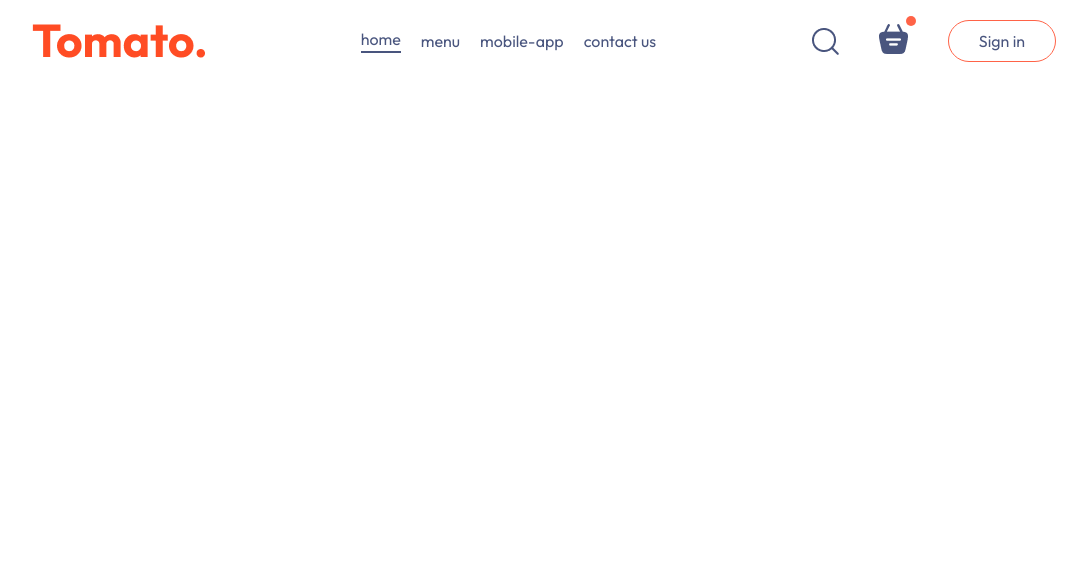
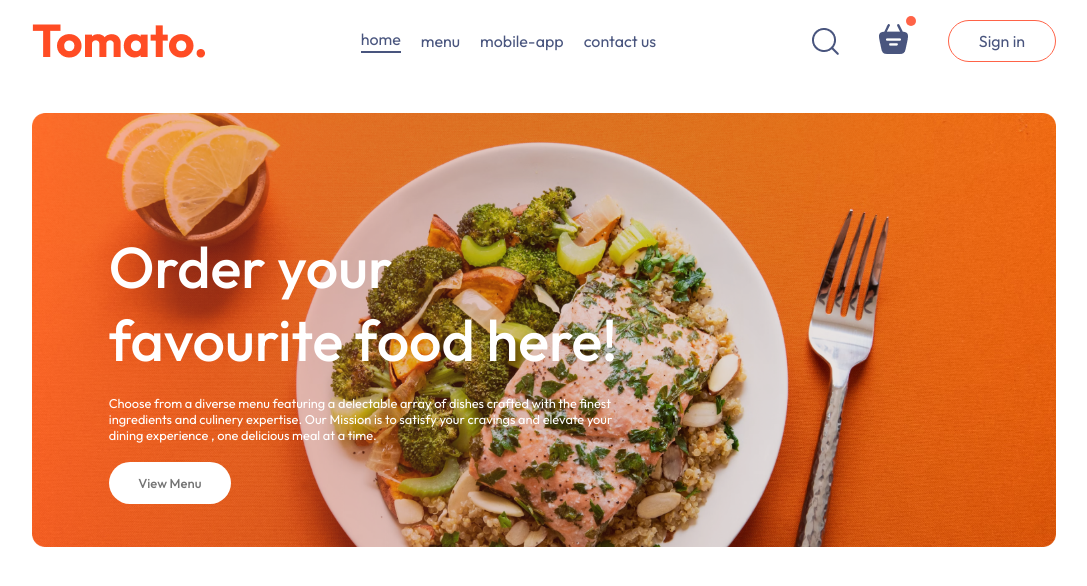
Before and after one commit to Aniket-Maity-22053660/Creating-An-E-commerce-Web-App, a React (Vite) app in the folder FoodNet/: page / in a window 1280 px wide. Shown: the top 586 px of the page, without its empty margins (96-1183 px from the left). Built offline with nearby package versions, Linux system fonts and the light colour scheme; a web font is replaced by a local one.

Commit message:
Committed!

```diff
--- a/FoodNet/src/App.jsx
+++ b/FoodNet/src/App.jsx
@@ -1,11 +1,20 @@
 import React from 'react'
 import { assets } from './assets/assets'
 import  Navbar  from './components/navbar/navbar.jsx'
+import {Routes, Route} from 'react-router-dom'
+import Home from './pages/Home/Home.jsx'
+import Cart from './pages/Cart/Cart.jsx'
+import PlaceOrder from './pages/PlaceOrder/PlaceOrder.jsx'
 
 const App = () => {
   return(
     <div className='App'>
       <Navbar />
+      <Routes>
+        <Route path='/' element = { <Home /> }/>
+        <Route path='/cart' element = { <Cart /> }/>
+        <Route path='/place-order' element = { <PlaceOrder /> }/>
+      </Routes>
     </div>
   )
 }
--- /dev/null
+++ b/FoodNet/src/components/header/Header.css
@@ -0,0 +1,39 @@
+.header{
+    height:34vw;
+    margin: 30px auto;
+    background:url('../../assets/header_img.png') no-repeat;
+    background-size: contain;
+    background-position: center;
+    position:relative;
+
+}
+.header-contents{
+    position:absolute;
+    display:flex;
+    flex-direction:column;
+    align-items:start;
+    gap:1.5vw;
+    max-width:50%;
+    bottom:10%;
+    left:6vw;
+}
+.header-contents h2{
+    font-weight:500;
+    color:white;
+    font-size:max(4.5vw, 22px)
+
+}
+.header-contents p{
+    color:white;
+    font-size:1vw;
+}
+.header-contents button{
+    border:none;
+    color:#747474;
+    font-weight:500;
+    padding:1vw 2.3vw;
+    background-color:white;
+    border-radius:50px;
+    font-size: max(1vw, 13px);
+
+}
--- /dev/null
+++ b/FoodNet/src/components/header/Header.jsx
@@ -0,0 +1,16 @@
+import React from 'react'
+import './Header.css'
+
+const Header = ()=>{
+    return (
+        <div className='header'>
+            <div className="header-contents">
+                <h2>Order your favourite food here!</h2>
+                <p>Choose from a diverse menu featuring a delectable array of dishes crafted with the finest ingredients and culinery expertise. Our Mission is to satisfy your cravings and elevate your dining experience , one delicious meal at a time.</p>
+                <button>View Menu</button>
+            </div>
+        </div>
+    )
+}
+
+export default Header
--- a/FoodNet/src/main.jsx
+++ b/FoodNet/src/main.jsx
@@ -2,9 +2,13 @@
 import { createRoot } from 'react-dom/client'
 import './index.css'
 import App from './App.jsx'
+import { BrowserRouter } from 'react-router-dom'
+
 
 createRoot(document.getElementById('root')).render(
   <>
+  <BrowserRouter>
     <App />
+  </BrowserRouter>
   </>
 )
--- /dev/null
+++ b/FoodNet/src/pages/Cart/Cart.jsx
@@ -0,0 +1,12 @@
+import React from 'react'
+import './Cart.css'
+
+const Cart = ()=>{
+    return(
+        <div>
+
+        </div>
+    )
+}
+
+export default Cart
--- /dev/null
+++ b/FoodNet/src/pages/Home/Home.jsx
@@ -0,0 +1,12 @@
+import React from 'react'
+import './Home.css'
+import Header from '../../components/header/Header.jsx'
+const Home = ()=>{
+    return (
+        <>
+        <Header />
+        </>
+    )
+}
+
+export default Home
--- /dev/null
+++ b/FoodNet/src/pages/PlaceOrder/PlaceOrder.jsx
@@ -0,0 +1,12 @@
+import React from 'react'
+import './PlaceOrder.css'
+
+const PlaceOrder = ()=>{
+    return (
+        <div>
+
+        </div>
+    )
+}
+
+export default PlaceOrder
```
Also changed, not shown: FoodNet/src/pages/Cart/Cart.css (added), FoodNet/src/pages/Home/Home.css (added), FoodNet/src/pages/PlaceOrder/PlaceOrder.css (added).
